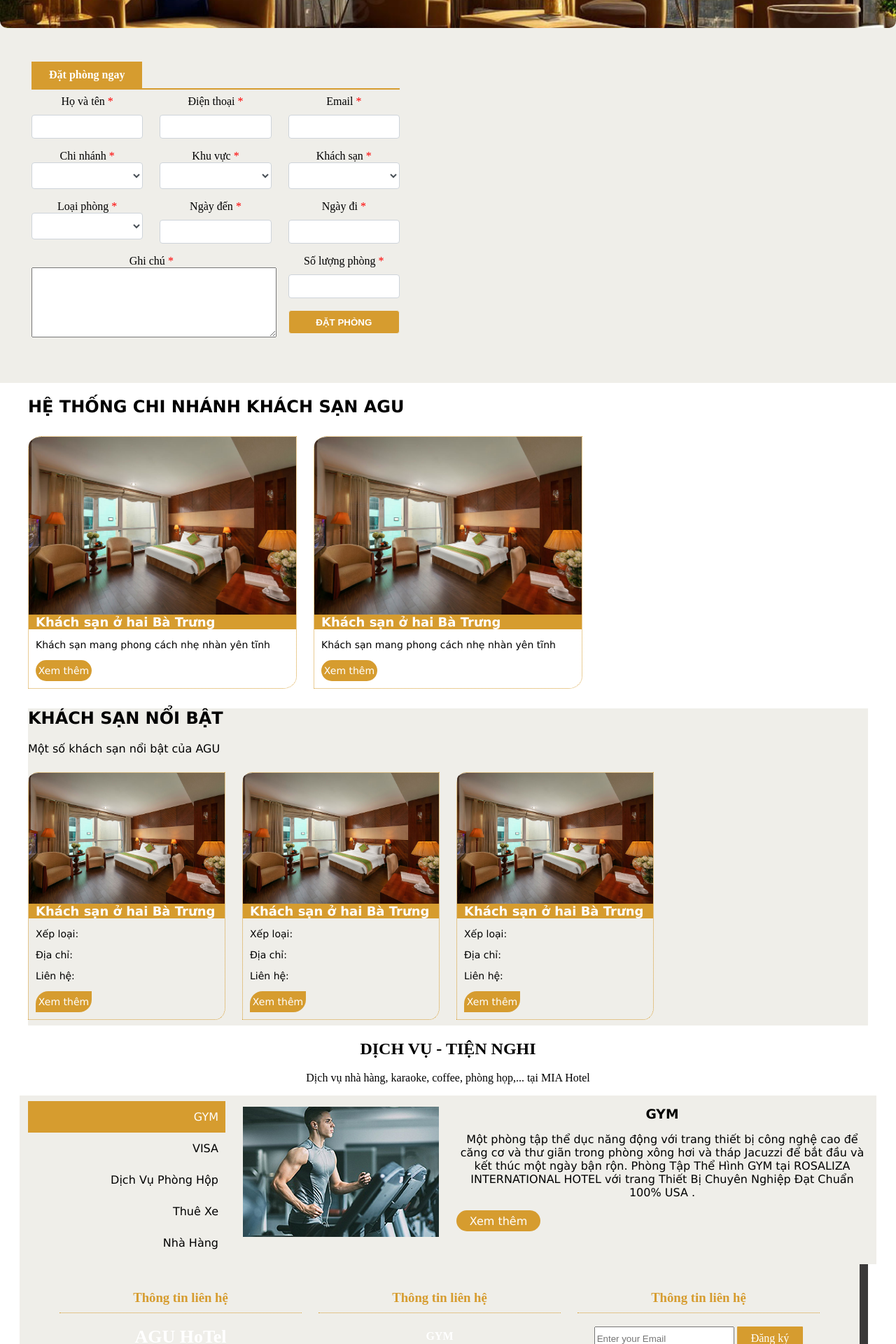
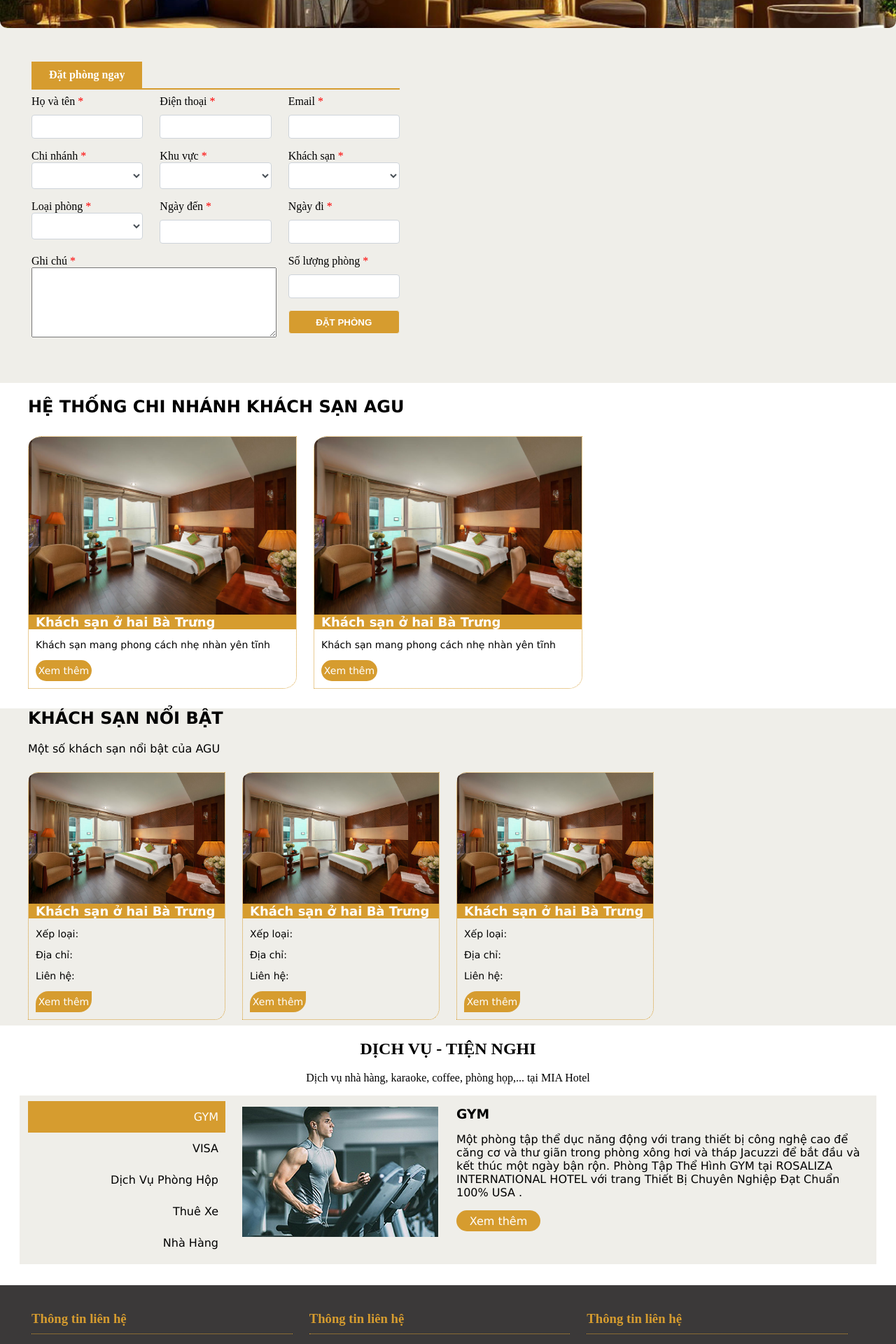
Before and after one commit to NQuocThien/DA_KhachSan, a PHP site: page /Main.php in a window 1280 px wide. Shown: the part 560-2480 px from the top of the page at 70% size. Run offline with PHP 8.4, Linux system fonts and the light colour scheme; lists and menus that the app fills with data are empty; some libraries are stand-ins or nearby versions.

Commit message:
toi thu 5

```diff
--- a/Main.php
+++ b/Main.php
@@ -21,7 +21,7 @@
         box-sizing: border-box;
       }
       .col {
-        text-align: center;
+        /* text-align: center; */
         background-clip: content-box;
         margin-top: 8px;
         margin-bottom: 8px;
@@ -262,10 +262,10 @@
 
 
 
-    <div class="hotel-highlights grid wide  ">
+    <div class="hotel-highlights grid  ">
+        <div class="grid wide">
                 <h2 class="_title fronText">KHÁCH SẠN NỔI BẬT</h2>
                 <P class = "sub-title fronText">Một số khách sạn nổi bật của AGU</P>
-            <div class="grid wide">
                 <div class="row">
                     <div class = "col l-3 m-3 c-12">
 
@@ -351,6 +351,7 @@
                     </div>
 
                 </div>
+
             <div class="col l-9">
                 <div class="tap_service_contains ">
                     <div class="contains_item active">
@@ -443,15 +444,7 @@
             </div>
                 <script src="./Js/tabService.js"></script>
             </div>
-
-
-
-
-
-
-
-
-
+        </div>
         <!-- Footter -->
       <footer>
         <div class="container">
@@ -460,7 +453,7 @@
                     <div class="footer_name">
                         <h3 class="title">Thông tin liên hệ</h3>
                         <div class="address">
-                            <span >AGU HoTel</span>
+                            <span >AGU Hotel</span>
                             <p>Địa chỉ: 12/a,Long Xuyên, An Giang</p>
                             <p>Điện thoại: 0123456789</p>
                             <p>Hotline: 09090909</p>
--- a/css/main.css
+++ b/css/main.css
@@ -252,6 +252,8 @@ position: relative;
 /* ============================ service========== */
 .service{
     text-align: center;
+    height: auto;
+
 }
 .service .row{
     background-color: #efeee9   ;
@@ -310,6 +312,9 @@ position: relative;
     display: flex;
 }
 /* ==============footer start */
+footer{
+    margin-top: 30px;
+}
 .container{
     width: 100%;
     background-color: #3b3939;
```
Lines whose indentation alone changed are shown as unchanged.
